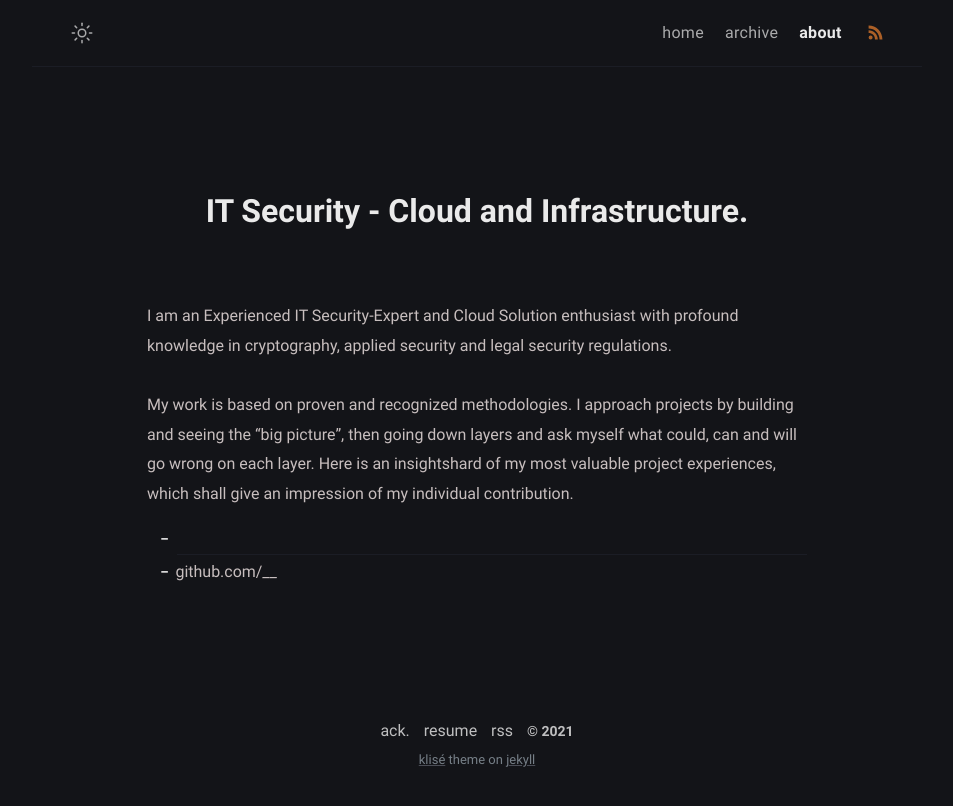
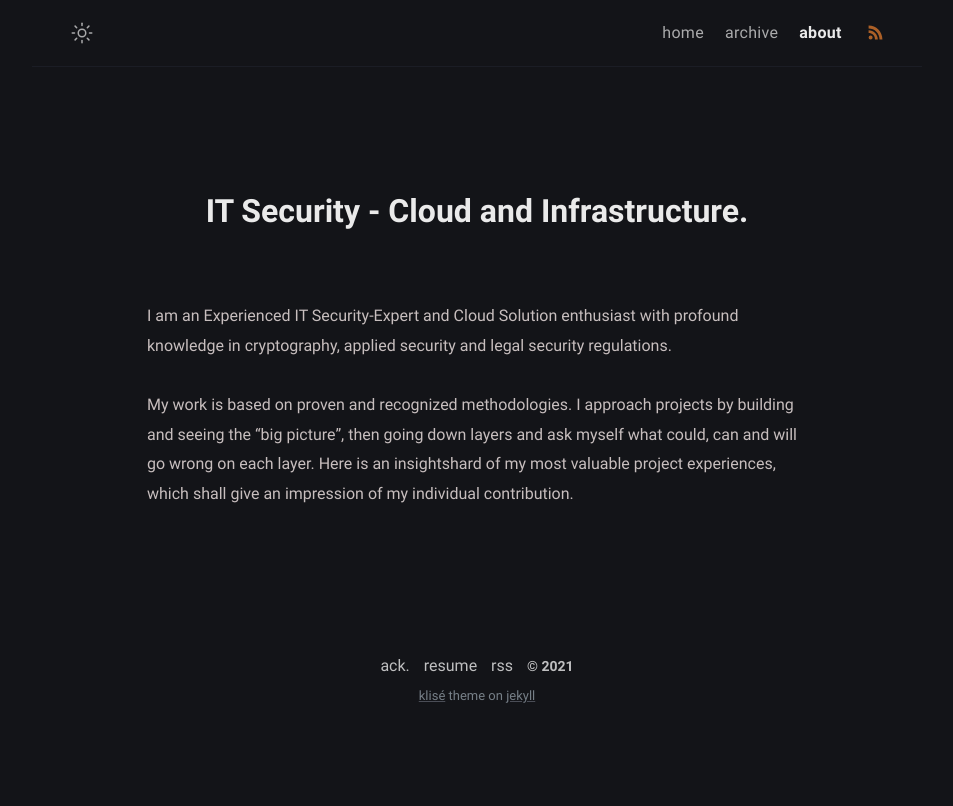
Before and after one commit to securebitAsif/fabulous-jupiter-8f84d, a Jekyll site: the page built from about.md, in a window 1280 px wide. Shown: the top 806 px of the page, without its empty margins (163-1116 px from the left). Built offline with Jekyll 4.4.1, drawn with Linux system fonts in a browser that asks for light colours.

Commit message:
about.md: changed

```diff
--- a/about.md
+++ b/about.md
@@ -8,5 +8,3 @@ comments: false
 
 I am an Experienced IT Security-Expert and Cloud Solution enthusiast with profound knowledge in cryptography, applied security and legal security regulations.<br><br>
 My work is based on proven and recognized methodologies. I approach projects by building and seeing the “big picture”, then going down layers and ask myself what could, can and will go wrong on each layer. Here is an insightshard of my most valuable project experiences, which shall give an impression of my individual contribution.
-- {{ site.author.email }}
-- github.com/{{ site.author.github }}
```
